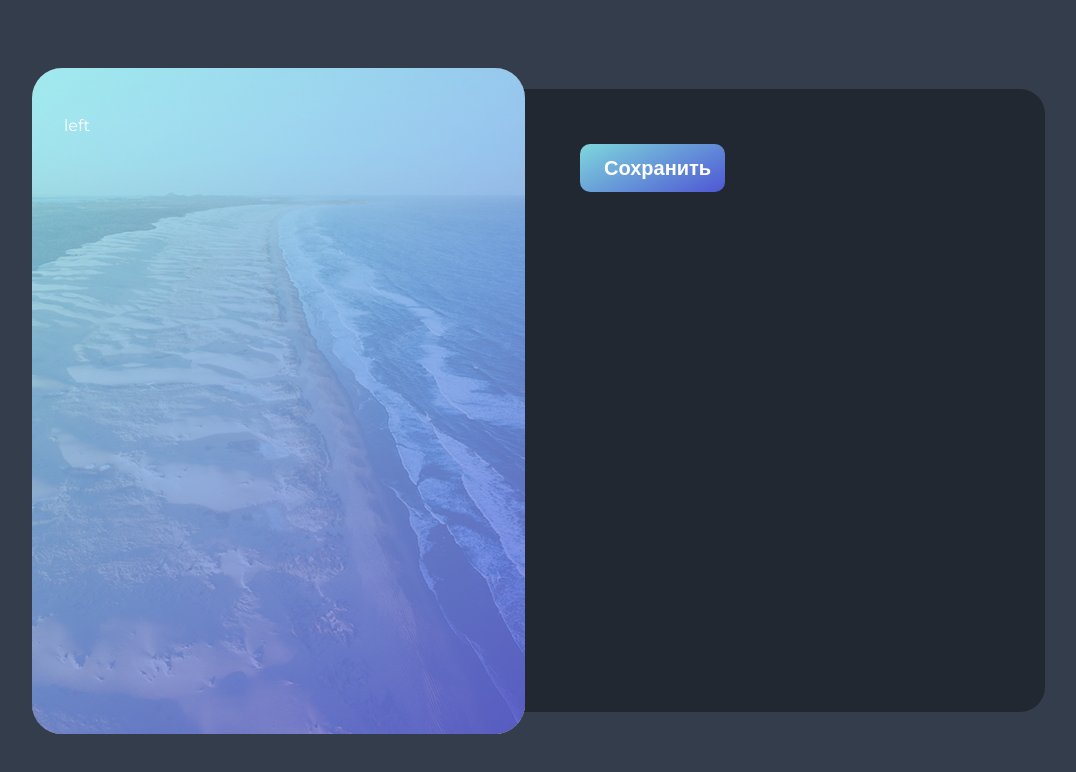
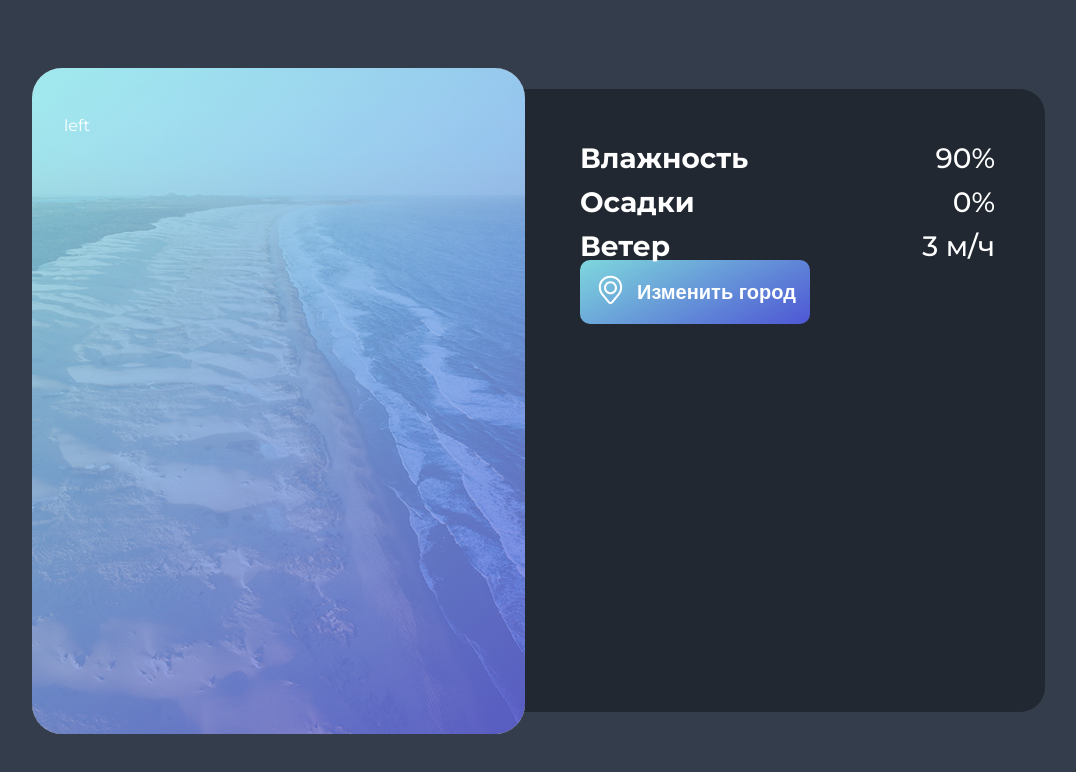
Before and after one commit to AlekseyAveryanov1996/course-project-1, a Vue app: page / in a window 1280 px wide. Shown: the top 772 px of the page, without its empty margins (67-1143 px from the left). Built offline with nearby package versions, Linux system fonts and the light colour scheme.

Commit message:
Разработка проекта

```diff
--- /dev/null
+++ b/src/Icons/Iconlocations.vue
@@ -0,0 +1,6 @@
+<template>
+  <svg width="33" height="33" viewBox="0 0 33 33" fill="none" xmlns="http://www.w3.org/2000/svg">
+    <path fill-rule="evenodd" clip-rule="evenodd" d="M9.96875 13.75C9.96875 10.1429 12.8929 7.21875 16.5 7.21875C20.1071 7.21875 23.0313 10.1429 23.0313 13.75C23.0313 17.3571 20.1071 20.2812 16.5 20.2812C12.8929 20.2812 9.96875 17.3571 9.96875 13.75ZM16.5 9.28125C14.032 9.28125 12.0313 11.282 12.0313 13.75C12.0313 16.218 14.032 18.2188 16.5 18.2188C18.968 18.2188 20.9688 16.218 20.9688 13.75C20.9688 11.282 18.968 9.28125 16.5 9.28125Z" fill="white"/>
+    <path fill-rule="evenodd" clip-rule="evenodd" d="M4.846 12.1782C5.3332 6.26758 10.2724 1.71875 16.203 1.71875H16.797C22.7276 1.71875 27.6668 6.26758 28.154 12.1782C28.4157 15.3532 27.435 18.506 25.4183 20.9723L18.8278 29.0322C17.6247 30.5036 15.3753 30.5036 14.1722 29.0322L7.5817 20.9723C5.56505 18.506 4.58429 15.3532 4.846 12.1782ZM16.203 3.78125C11.3458 3.78125 7.30055 7.50678 6.90153 12.3476C6.68371 14.9901 7.49997 17.6141 9.17838 19.6667L15.7688 27.7267C16.1467 28.1888 16.8533 28.1888 17.2312 27.7267L23.8216 19.6667C25.5 17.6141 26.3163 14.9901 26.0985 12.3476C25.6995 7.50678 21.6542 3.78125 16.797 3.78125H16.203Z" fill="white"/>
+  </svg>
+</template>
--- a/src/components/InfoPanel.vue
+++ b/src/components/InfoPanel.vue
@@ -1,11 +1,29 @@
 <script setup>
+  import Iconlocations from '../Icons/Iconlocations.vue';
   import Button from './Button.vue';
+  import Stat from './Stat.vue';
+
+
+  const data = {
+    label: 'Влажность',
+    stat: '90%',
+  }
+
 </script>
 
 <template>
   <div class="info-panel">
+    <div class="stat-wrapper">
+      <Stat :='data'></Stat>
+      <Stat label='Осадки' stat='0%'></Stat>
+      <Stat label='Ветер' stat='3 м/ч'></Stat>
+    </div>
     <Button>
-      Сохранить
+      <template #icon>
+        <Iconlocations />
+      </template>
+
+      Изменить город
     </Button>
   </div>
 </template>
@@ -13,5 +31,11 @@
 <style scoped>
   .info-panel {
     padding: 55px 50px 62px 479px;
+    width: 100%;
+  }
+  .stat-wrapper {
+    display: flex;
+    flex-direction: column;
+    gap: 16px;
   }
 </style>
--- /dev/null
+++ b/src/components/Stat.vue
@@ -0,0 +1,32 @@
+<script setup>
+  const { label = "Не задано", stat="Нет информации" }  = defineProps({
+    label: String,
+    stat: String,
+  })
+</script>
+
+<template>
+  <div class="stat">
+    <div class="stat__title">{{ label }}</div>
+    <div class="stat__value">{{ stat }}</div>
+  </div>
+</template>
+
+<style scoped>
+  .stat {
+    display: flex;
+    align-items: center;
+    gap: 20px;
+    justify-content: space-between;
+  }
+  .stat__title {
+    font-size: 28px;
+    line-height: 100%;
+    font-weight: 700;
+  }
+  .stat__value {
+    font-size: 28px;
+    line-height: 100%;
+    font-weight: 500;
+  }
+</style>
```
Also changed, not shown: src/assets/locations.svg (added).
